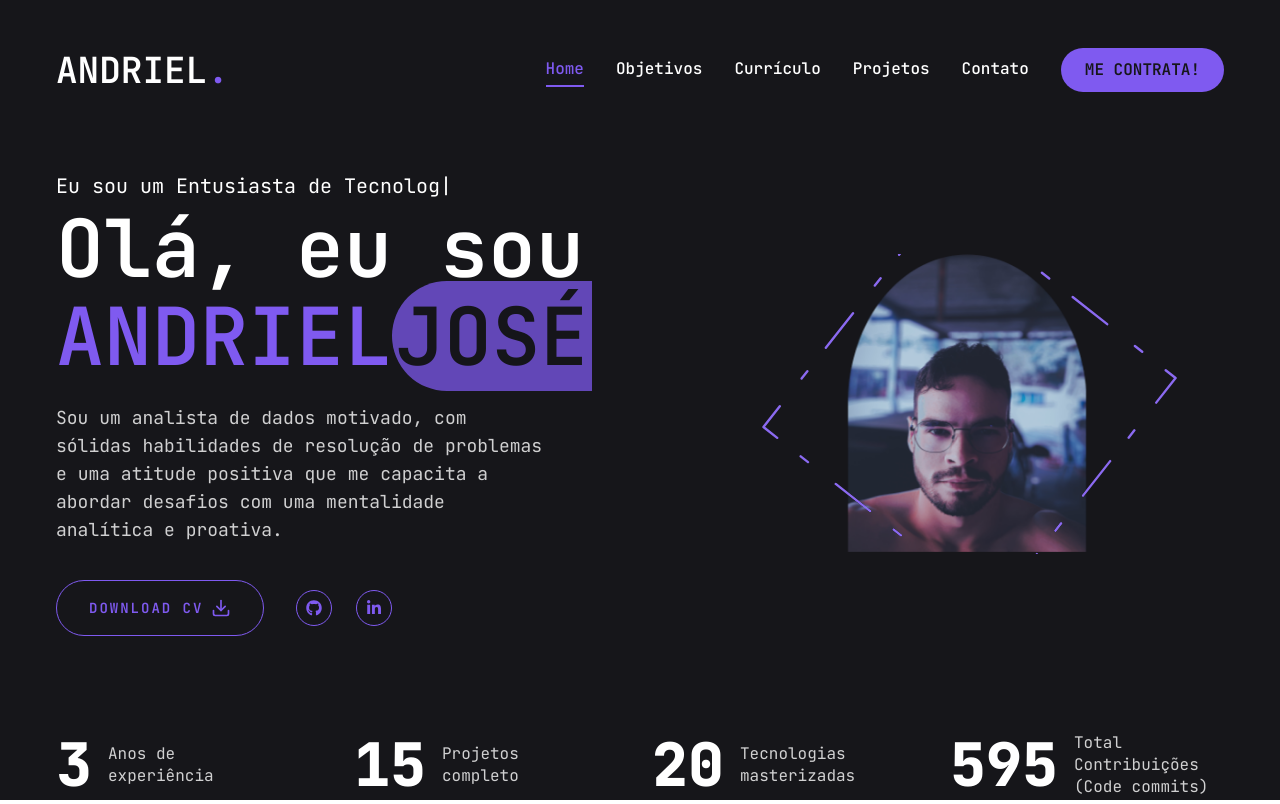
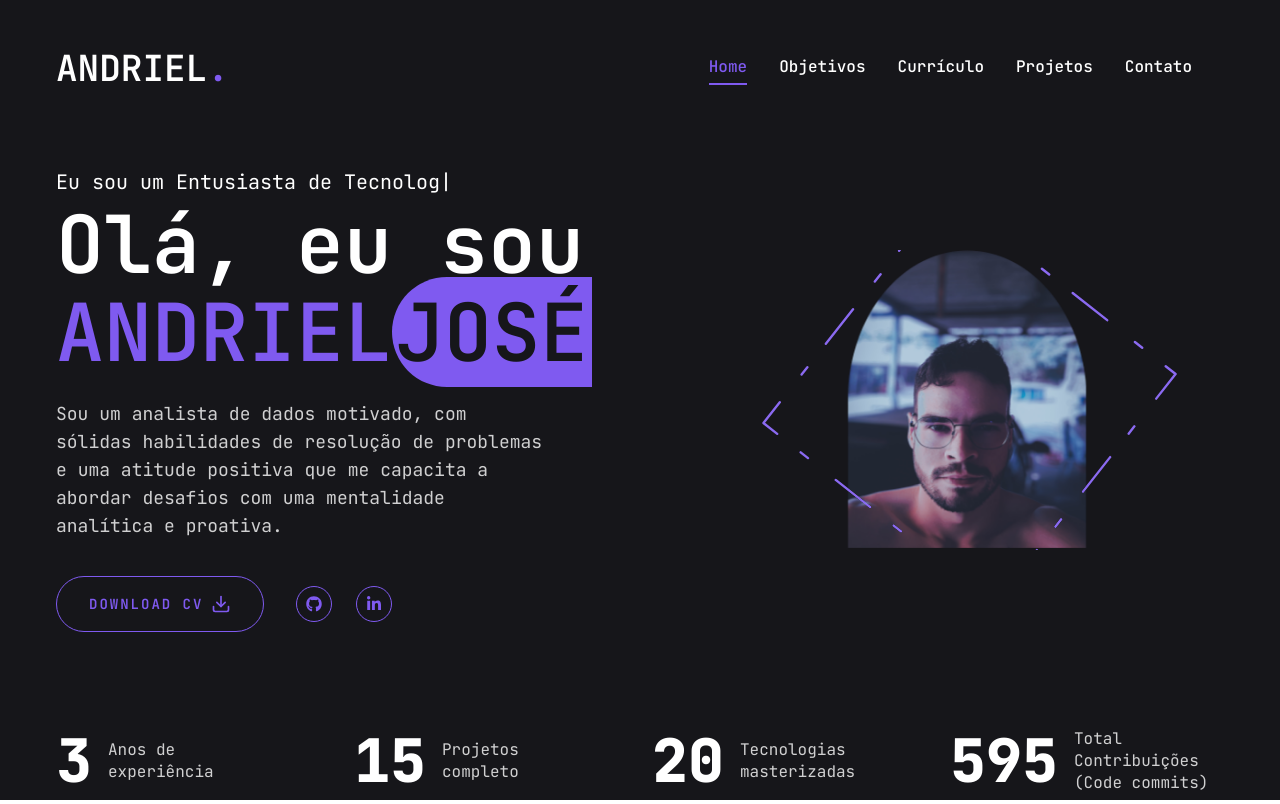
Before and after one commit to andriel300/my-portfolio, a Next.js app: page / in a window 1280 px wide. Built offline with nearby package versions, Linux system fonts and the light colour scheme.

Commit message:
Update animations features

```diff
--- a/src/app/page.tsx
+++ b/src/app/page.tsx
@@ -35,9 +35,19 @@ const Home = () => {
             <h1 className="h1 mb-6 font-playfair">
               Olá, eu sou <span className="text-accent">ANDRIEL</span>
               <motion.span
-                initial={{ opacity: 0, y: 20 }}
-                animate={{ opacity: 1, y: 0 }}
-                transition={{ duration: 10 }}
+                initial={{ opacity: 0, scale: 0.5 }}
+                animate={{ opacity: 1, scale: 1 }}
+                transition={{
+                  delay: 3,
+                  duration: 2,
+                  ease: "linear",
+                  scale: {
+                    type: "spring",
+                    damping: 5,
+                    stiffness: 100,
+                    restDelta: 0.001,
+                  },
+                }}
                 className=" text-primary bg-accent rounded-s-full py-0.5 p-1"
               >
                 JOSÉ
--- a/src/components/AnimatedText.tsx
+++ b/src/components/AnimatedText.tsx
@@ -4,13 +4,14 @@ import React from "react";
 // Define the types for the animations
 const quote: Record<string, any> = {
   initial: {
-    opacity: 1,
+    opacity: 0,
   },
   animate: {
     opacity: 1,
-    delay: 2.4,
+    delay: 1,
     transition: {
-      staggerChildren: 0.08,
+      delayChildren: 2,
+      staggerChildren: 0.05,
     },
   },
 };
@@ -23,8 +24,9 @@ const singleWord: Record<string, any> = {
   animate: {
     opacity: 1,
     y: 0,
+    delay: 5,
     transition: {
-      duration: 1.5,
+      duration: 1,
     },
   },
 };
--- a/src/components/Header.tsx
+++ b/src/components/Header.tsx
@@ -18,9 +18,7 @@ const Header = () => {
         {/* desktop nav & contato*/}
         <div className="hidden xl:flex items-center gap-8">
           <Nav />
-          <Link href="/contato">
-            <Button>ME CONTRATA!</Button>
-          </Link>
+          <Link href="/contato"></Link>
         </div>
 
         {/* mobile nav */}
--- a/src/components/RedeSocial.tsx
+++ b/src/components/RedeSocial.tsx
@@ -1,6 +1,7 @@
 import Link from "next/link";
 import { FaGithub, FaLinkedinIn } from "react-icons/fa";
 import React from "react";
+import { motion } from "framer-motion";
 
 const social = [
   { icon: <FaGithub />, path: "https://github.com/andriel300" }, // Update with your actual GitHub URL
@@ -15,7 +16,14 @@ interface Props {
 
 const RedeSocial: React.FC<Props> = ({ containerStyles, iconStyles }) => {
   return (
-    <div className={containerStyles}>
+    <motion.div
+      className={containerStyles}
+      whileHover={{
+        scale: 1.2,
+        // rotate: 360,
+        transition: { duration: 0.5 },
+      }}
+    >
       {social.map((item, index) => {
         return (
           <Link key={index} href={item.path} className={iconStyles}>
@@ -23,7 +31,7 @@ const RedeSocial: React.FC<Props> = ({ containerStyles, iconStyles }) => {
           </Link>
         );
       })}
-    </div>
+    </motion.div>
   );
 };
 
```
Also changed, not shown: components.json, 1 other file (tests, documents, lock files or other folders).
